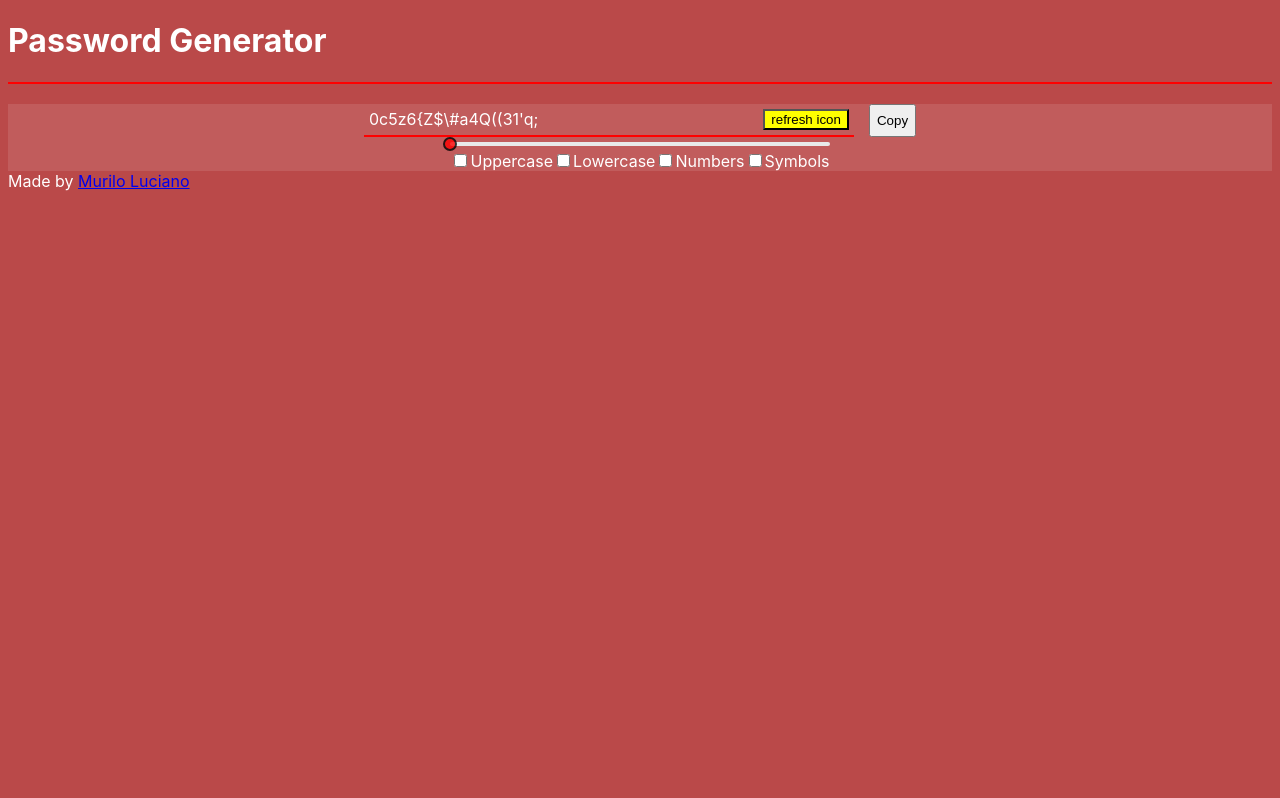
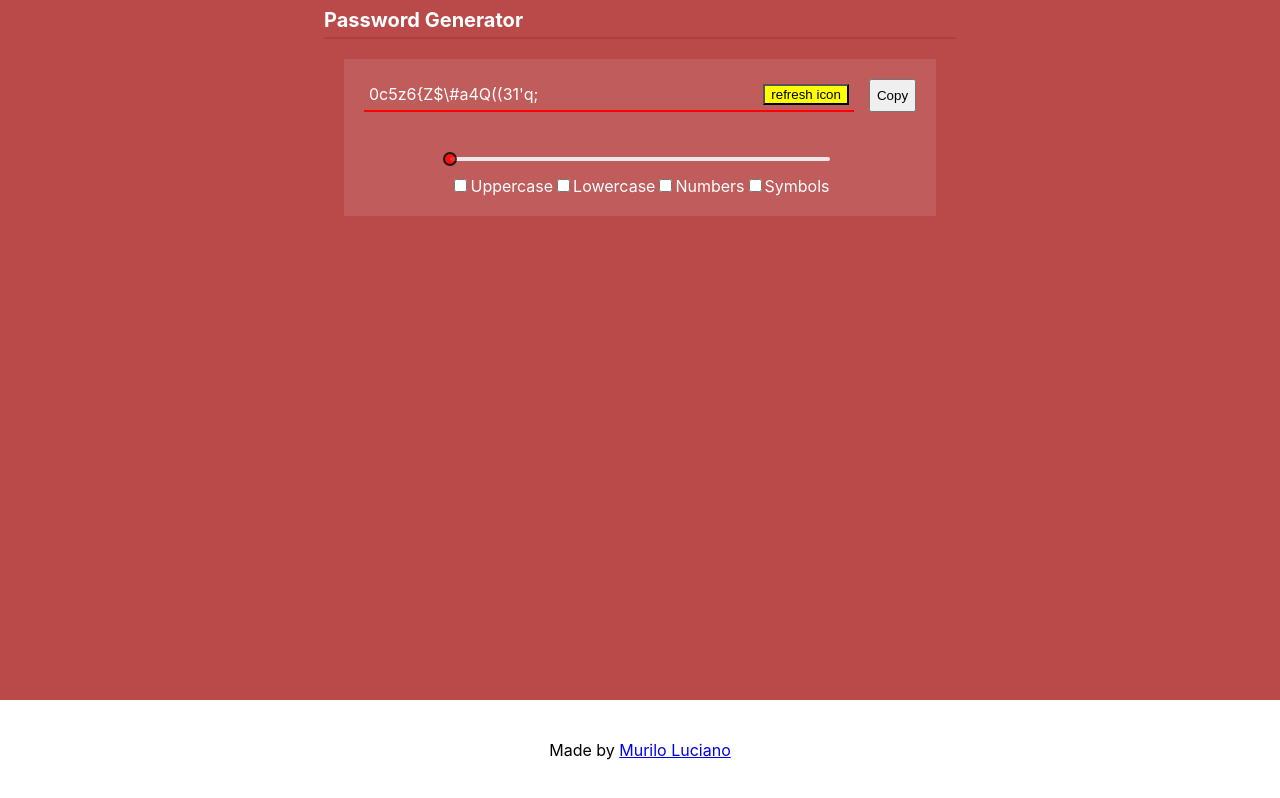
Before and after one commit to Murilo-Luciano/password-generator, a Next.js app: page / in a window 1280 px wide. Built offline with nearby package versions, Linux system fonts and the light colour scheme.

Commit message:
styles progress

```diff
--- a/components/passwordDisplay.tsx
+++ b/components/passwordDisplay.tsx
@@ -4,6 +4,7 @@ const PasswordDisplay = (props: { password: string }) => {
       style={{
         display: "flex",
         flexDirection: "row",
+        marginBottom: "40px",
       }}
     >
       <div
--- a/components/passwordOptions.tsx
+++ b/components/passwordOptions.tsx
@@ -9,9 +9,14 @@ const PasswordOptions = () => {
   const [hasNumbers, setHasNumbers] = useState(false);
   const [hasSymbols, setHasSymbols] = useState(false);
 
+  // const handleOptionChange = (optionName, value) => {
+
+  // }
+
   return (
     <div>
       <Slider
+        style={{ marginBottom: "10px" }}
         trackStyle={{ backgroundColor: "red" }}
         handleStyle={{ backgroundColor: "red", borderColor: "black" }}
         min={10}
@@ -20,7 +25,11 @@ const PasswordOptions = () => {
       <label>
         <input
           type="checkbox"
-          onChange={(event) => setHasUppercase(event.target.checked)}
+          name="TESTANDO"
+          onChange={(event) => {
+            console.log(event);
+            setHasUppercase(event.target.checked);
+          }}
         />
         Uppercase
       </label>
--- a/pages/index.tsx
+++ b/pages/index.tsx
@@ -21,26 +21,57 @@ export default function Home() {
 
   return (
     <>
-      <div style={{ borderBottom: "2px solid red", marginBottom: "20px" }}>
-        <h1>Password Generator</h1>
-      </div>
-      {/**@todo: dont use a <input/>, use a div */}
-      {/* <input type="text" value="" /> */}
       <div
         style={{
           display: "flex",
-          justifyContent: "center",
           alignItems: "center",
           flexDirection: "column",
-          backgroundColor: "rgba(255, 255, 255, 0.1)",
         }}
       >
-        <PasswordDisplay password={password || ""} />
-        <PasswordOptions />
-      </div>
+        <div
+          style={{
+            borderBottom: "2px solid rgba(0, 0, 0, 0.1)",
+            marginBottom: "20px",
+            paddingBottom: "5px",
+            width: "50%",
+            fontSize: 20,
+            fontWeight: "bold",
+          }}
+        >
+          {/* <h1 style={{ backgroundColor: "green" }}>Password Generator</h1> */}
+          Password Generator
+        </div>
 
-      <div>
-        Made by <a href="https://github.com/Murilo-Luciano">Murilo Luciano</a>
+        <div
+          style={{
+            display: "flex",
+            alignItems: "center",
+            flexDirection: "column",
+            backgroundColor: "rgba(255, 255, 255, 0.1)",
+            padding: "20px",
+            marginBottom: "40px",
+            // maxWidth: "480px",
+          }}
+        >
+          <PasswordDisplay password={password || ""} />
+          <PasswordOptions />
+        </div>
+
+        <div
+          style={{
+            position: "absolute",
+            bottom: 0,
+            left: 0,
+            right: 0,
+            top: "auto",
+            padding: "40px",
+            backgroundColor: "#ffffff",
+            textAlign: "center",
+            color: "black",
+          }}
+        >
+          Made by <a href="https://github.com/Murilo-Luciano">Murilo Luciano</a>
+        </div>
       </div>
     </>
   );
```
